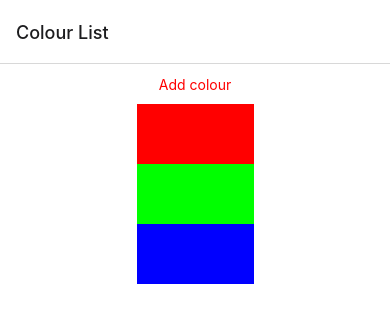
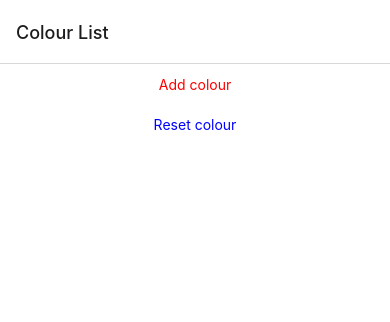
Before and after one commit to chiawt/pcmod3-1, a React Native app: screen / in a window 390 px wide. Shown: the top 322 px of the page. Built offline with nearby package versions, Linux system fonts and the light colour scheme.

Commit message:
Add Reset function

```diff
--- a/App.js
+++ b/App.js
@@ -6,13 +6,9 @@ import { NavigationContainer } from "@react-navigation/native";
 import BlockRGB from "./components/BlockRGB";
 
 function HomeScreen() {
- const [colorArray, setColorArray] = useState([
-   { red: 255, green: 0, blue: 0, id: "0" },
-   { red: 0, green: 255, blue: 0, id: "1" },
-   { red: 0, green: 0, blue: 255, id: "2" },
- ]);
+ const [colorArray, setColorArray] = useState([0]);
 
- function AddColor() {
+ function addColor() {
   setColorArray([
     ...colorArray,
     {
@@ -24,18 +20,29 @@ function HomeScreen() {
   ]);
 }
 
+function resetColor() {
+  setColorArray([]);
+}
+
 return (
   <View style={styles.container}>
     <TouchableOpacity
       style={{ height: 40, justifyContent: "center" }}
-      onPress={AddColor}
+      onPress={addColor}
     >
       <Text style={{ color: "red" }}>Add colour</Text>
     </TouchableOpacity>
+
+    <TouchableOpacity
+      style={{ height: 40, justifyContent: "center" }}
+      onPress={resetColor}
+    >
+      <Text style={{ color: "blue" }}>Reset colour</Text>
+    </TouchableOpacity>
+
     <FlatList style={styles.list} data={colorArray} renderItem={renderItem} />
   </View>
 );
-
 
  function renderItem({ item }) {
    return <BlockRGB red={item.red} green={item.green} blue={item.blue} />;
```
